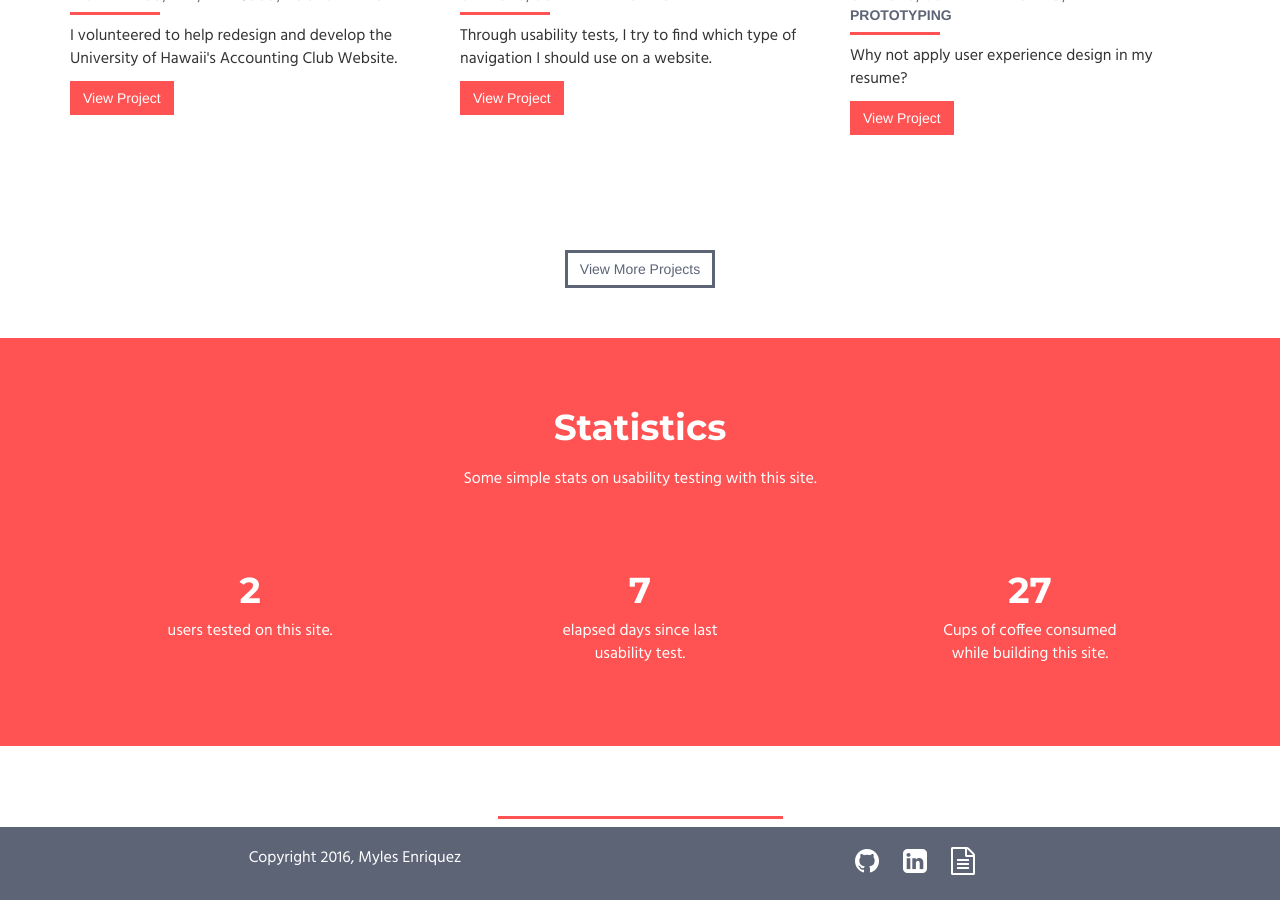
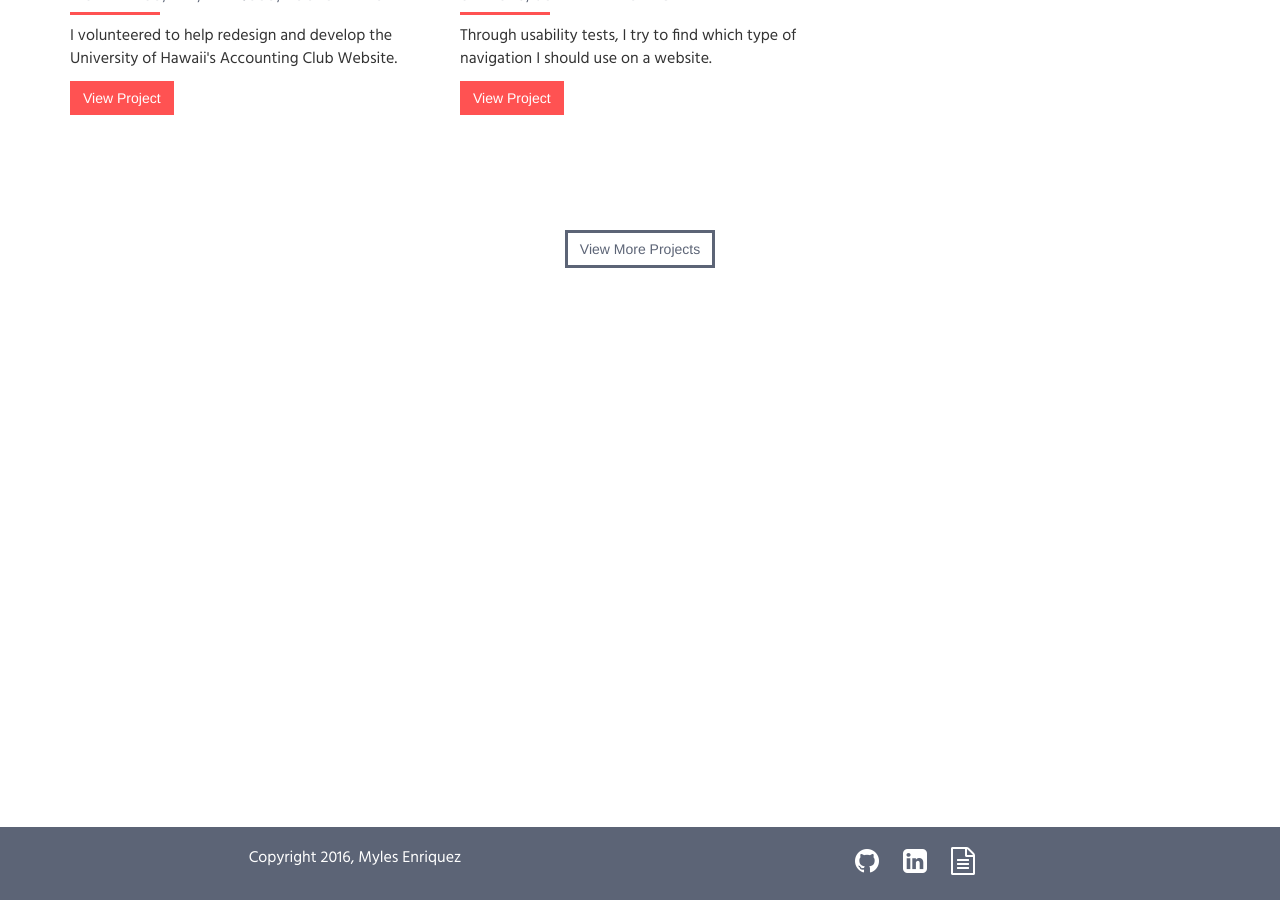
Before and after one commit to torleif-nielsen/enriquezm.github.io, a Jekyll site: the page built from index.html, in a window 1280 px wide and 900 px high, scrolled down 1116 px. Built offline with Jekyll 4.4.1, drawn with Linux system fonts in a browser that asks for light colours; nearby versions of some CDN libraries; library files that are not in the unit come from our copies; some of the changed text lies outside the part shown.

Commit message:
Temporary modifications to site.

```diff
--- a/about.md
+++ b/about.md
@@ -1,6 +1,6 @@
 ---
 layout: post
-title: My Story
+title: About
 date: 2016-05-06 8:53:00
 permalink: /about/
 ---
--- a/blog.html
+++ b/blog.html
@@ -2,7 +2,7 @@
 layout: page
 title: Blog
 permalink: /blog/
-published: true
+published: false
 ---
 <div class="col-xs-12 text-center">
   <p>Some thoughts, ideas, and rants.</p>
--- a/index.html
+++ b/index.html
@@ -55,7 +55,7 @@
     </div>
   </section>
   <!-- Statistics Section -->
-  <section id="facts-section" class="container-fluid">
+  <!-- <section id="facts-section" class="container-fluid">
     <div class="container">
       <div class="section-header row">
         <div class="col-xs-12 text-center">
@@ -86,9 +86,9 @@
         </div>
       </div>
     </div>
-  </section>
+  </section> -->
   <!-- Blog Section -->
-  <section id="blog-section" class="container-fluid">
+  <!-- <section id="blog-section" class="container-fluid">
     <div class="blog-section-content container">
       <div class="section-header row">
         <div class="col-xs-12 text-center">
@@ -117,9 +117,9 @@
         <a href="{{ "blog/" | prepend: site.baseurl }}" class="btn btn-secondary">Read More Posts</a>
       </div>
     </div>
-  </section>
+  </section> -->
   <!-- Contact Section -->
-  <div id="contact-section" class="container-fluid">
+  <!-- <div id="contact-section" class="container-fluid">
     <div class="container">
       <div class="section-header row">
         <div class="col-xs-12 text-center">
@@ -139,5 +139,5 @@
         </div>
       </div>
     </div>
-  </div>
+  </div> -->
 </div>
```
Also changed, not shown: _posts/projects/2016-01-10-user-experience-in-resume.md (+1 -0 lines), _includes/footer.html (line endings or trailing spaces).
